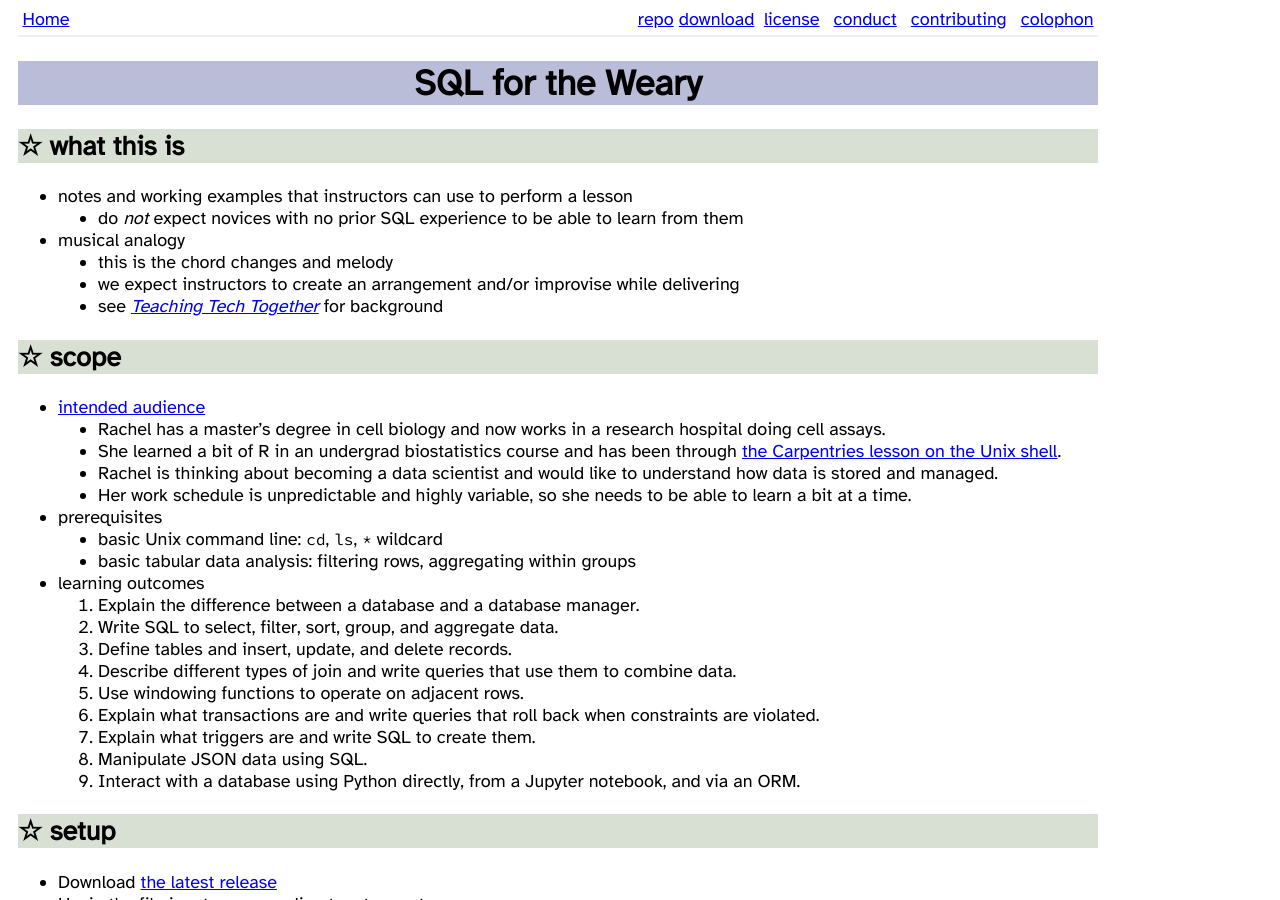
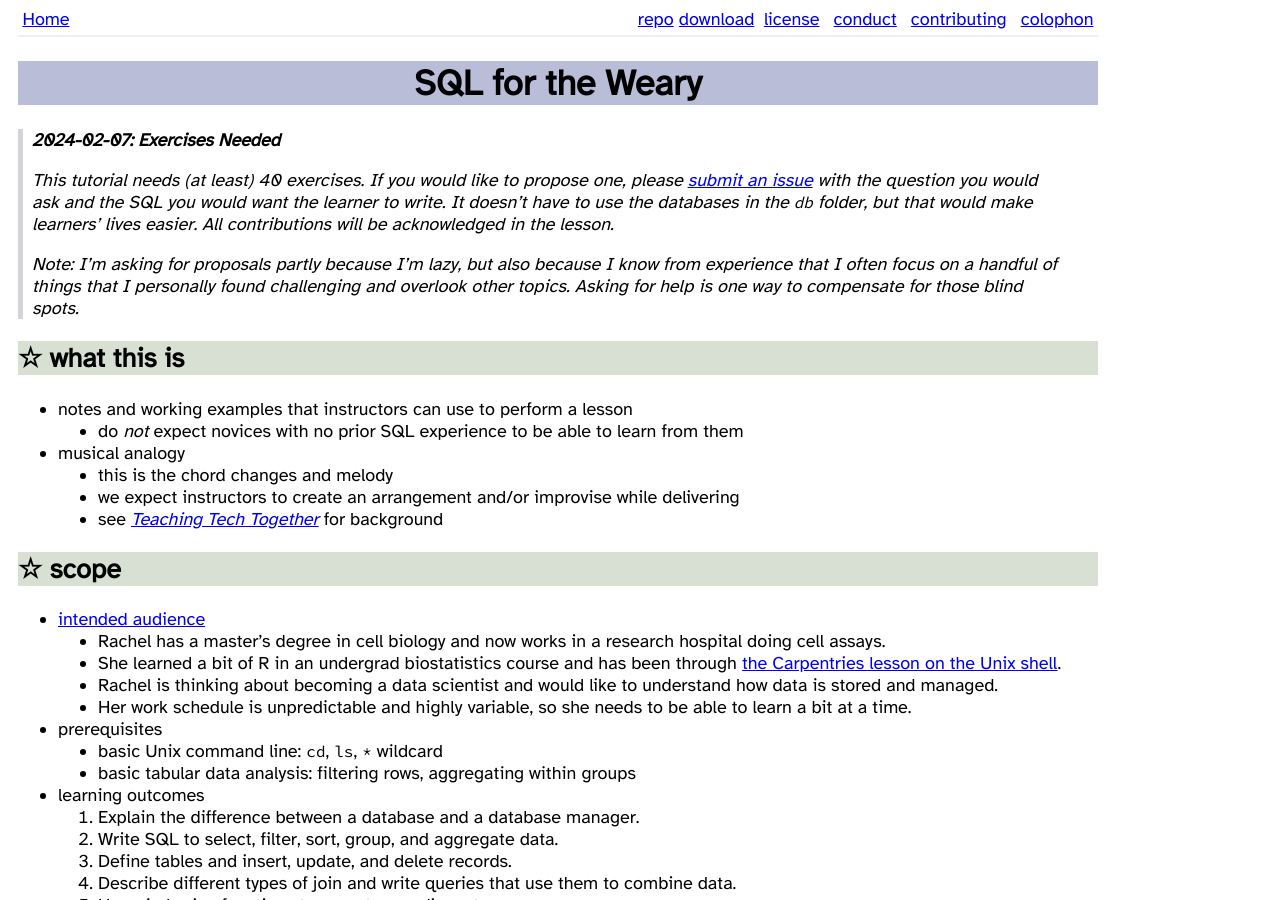
Before and after one commit to gvwilson/sql-tutorial, a Jekyll site: the page built from index.md, in a window 1280 px wide and 900 px high. Built offline with Jekyll 4.4.1, drawn with Linux system fonts in a browser that asks for light colours; nearby versions of some CDN libraries.

Commit message:
feat: plea for exercises

```diff
--- a/index.md
+++ b/index.md
@@ -2,6 +2,23 @@
 home: true
 ---
 {% include init_counters.md %}
+
+> **2024-02-07: Exercises Needed**
+>
+> This tutorial needs (at least) 40 exercises.
+> If you would like to propose one,
+> please [submit an issue]({{site.data.meta.repo}}/issues)
+> with the question you would ask and the SQL you would want the learner to write.
+> It doesn't have to use the databases in the `db` folder,
+> but that would make learners' lives easier.
+> All contributions will be acknowledged in the lesson.
+>
+> Note: I'm asking for proposals partly because I'm lazy,
+> but also because I know from experience that
+> I often focus on a handful of things that I personally found challenging
+> and overlook other topics.
+> Asking for help is one way to compensate for those blind spots.
+
 <section markdown="1">
 
 {% include h2_unnumbered.md title="what this is" %}
```
